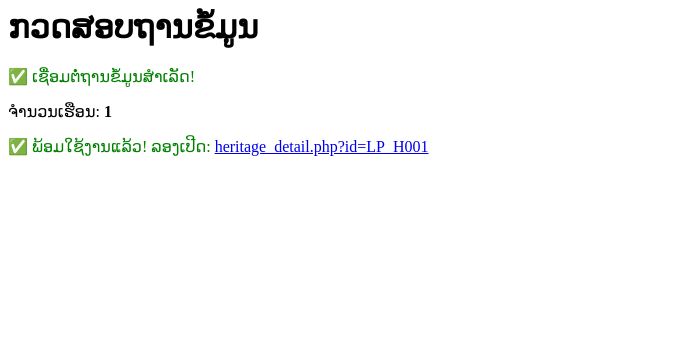
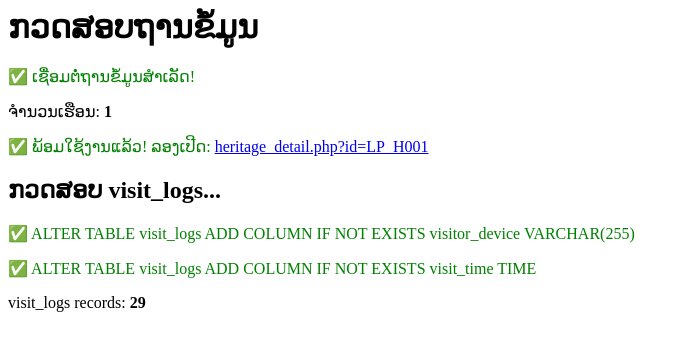
Before and after one commit to ling-gwdgw2/luangprabang_heritage2, a PHP site: page /luangprabang_heritage/check_db.php in a window 1280 px wide. Shown: the top 351 px of the page, without its empty margins (0-690 px from the left). Run offline with PHP 8.4, Linux system fonts and the light colour scheme; data comes from the database, SQL or seed files in the repository.

Commit message:
ລະບົບຈຳນວນ

```diff
--- a/check_db.php
+++ b/check_db.php
@@ -17,6 +17,23 @@ if ($connect) {
     } else {
         echo "<p style='color:red'>❌ ຍັງບໍ່ມີຂໍ້ມູນ! ກະລຸນານຳເຂົ້າຖານຂໍ້ມູນກ່ອນ</p>";
     }
+
+    // Fix visit_logs schema: add missing columns if they don't exist
+    echo "<h2>ກວດສອບ visit_logs...</h2>";
+    $fixes = [
+        "ALTER TABLE visit_logs ADD COLUMN IF NOT EXISTS visitor_device VARCHAR(255)",
+        "ALTER TABLE visit_logs ADD COLUMN IF NOT EXISTS visit_time TIME",
+    ];
+    foreach ($fixes as $q) {
+        if (mysqli_query($connect, $q)) {
+            echo "<p style='color:green'>✅ " . htmlspecialchars($q) . "</p>";
+        } else {
+            echo "<p style='color:orange'>ℹ️ " . mysqli_error($connect) . "</p>";
+        }
+    }
+
+    $vlog = mysqli_fetch_assoc(mysqli_query($connect, "SELECT COUNT(*) as c FROM visit_logs"));
+    echo "<p>visit_logs records: <strong>" . $vlog['c'] . "</strong></p>";
 } else {
     echo "<p style='color:red'>❌ ເຊື່ອມຕໍ່ບໍ່ສຳເລັດ! ກວດສອບ config/database.php</p>";
 }
```
Also changed, not shown: railway_setup.php (+13 -3 lines).
